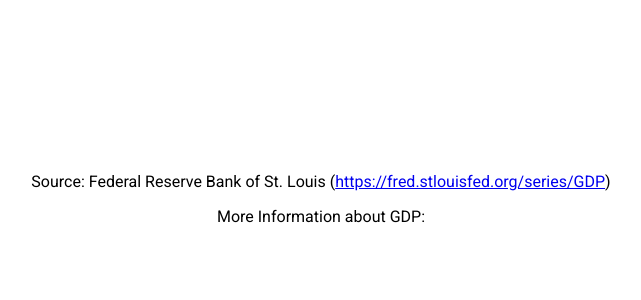
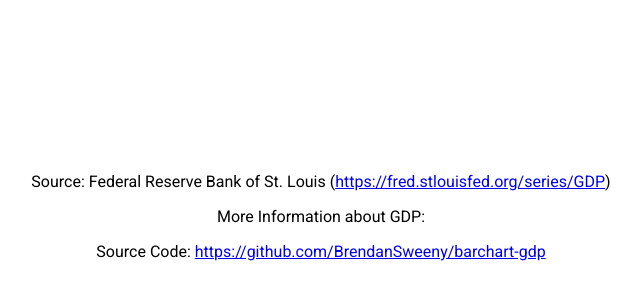
Before and after one commit to BrendanSweeny/barchart-gdp, a plain HTML site: page index.html in a window 1280 px wide. Shown: the part 352-652 px from the top of the page, without its empty margins (319-960 px from the left). Drawn offline with nearby package versions, Linux system fonts and the light colour scheme; no server answers.

Commit message:
Add link to source code

```diff
--- a/index.html
+++ b/index.html
@@ -9,6 +9,7 @@
     <svg class="chart"></svg>
     <p>Source: Federal Reserve Bank of St. Louis (<a href="https://fred.stlouisfed.org/series/GDP">https://fred.stlouisfed.org/series/GDP</a>)
     <p>More Information about GDP: <a href="http://www.bea.gov/national/pdf/nipaguid.pdf" id="source"></a></p>
+    <p>Source Code: <a href="https://github.com/BrendanSweeny/barchart-gdp">https://github.com/BrendanSweeny/barchart-gdp</a>
   </div>
   <script src="script.js"></script>
 </body>
```
